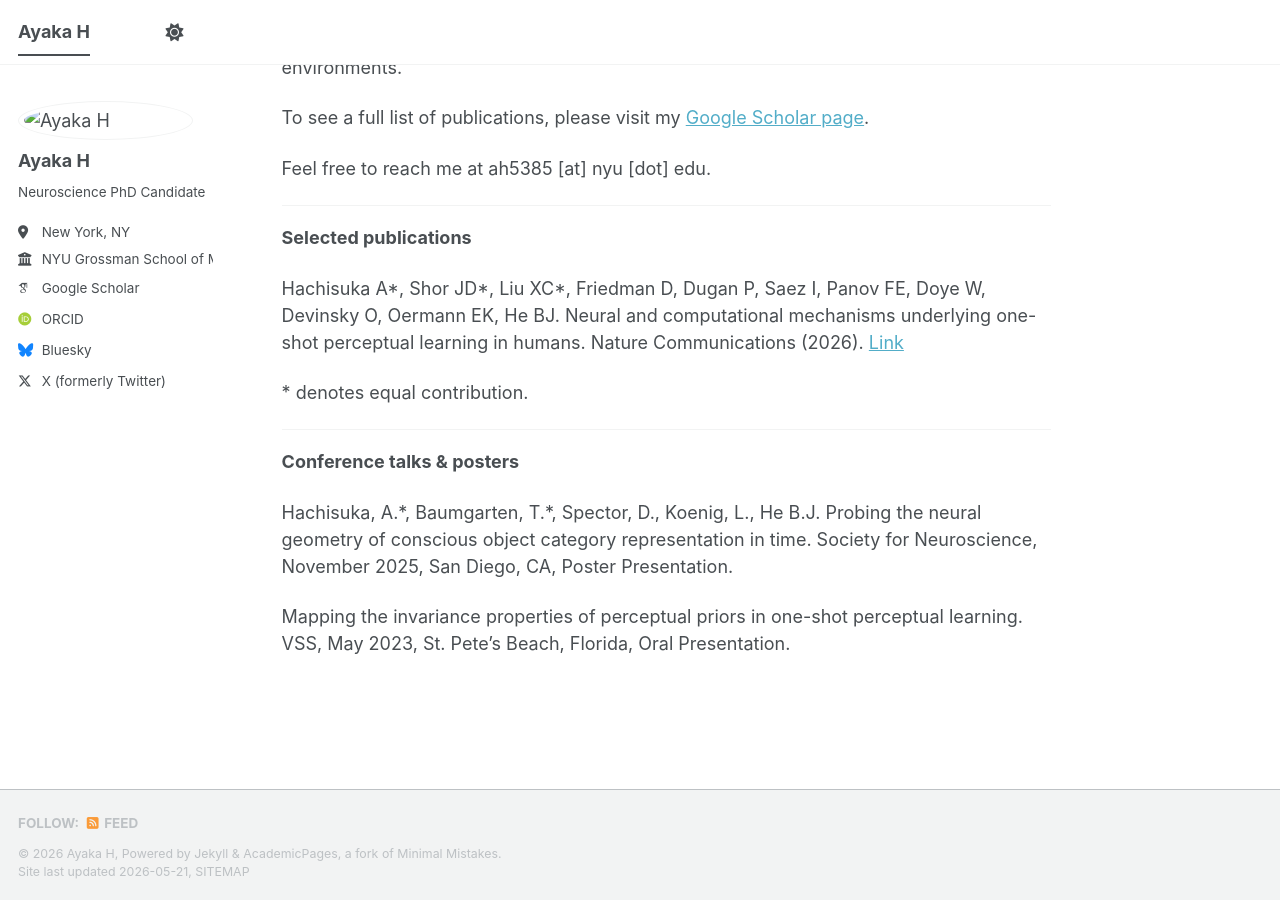
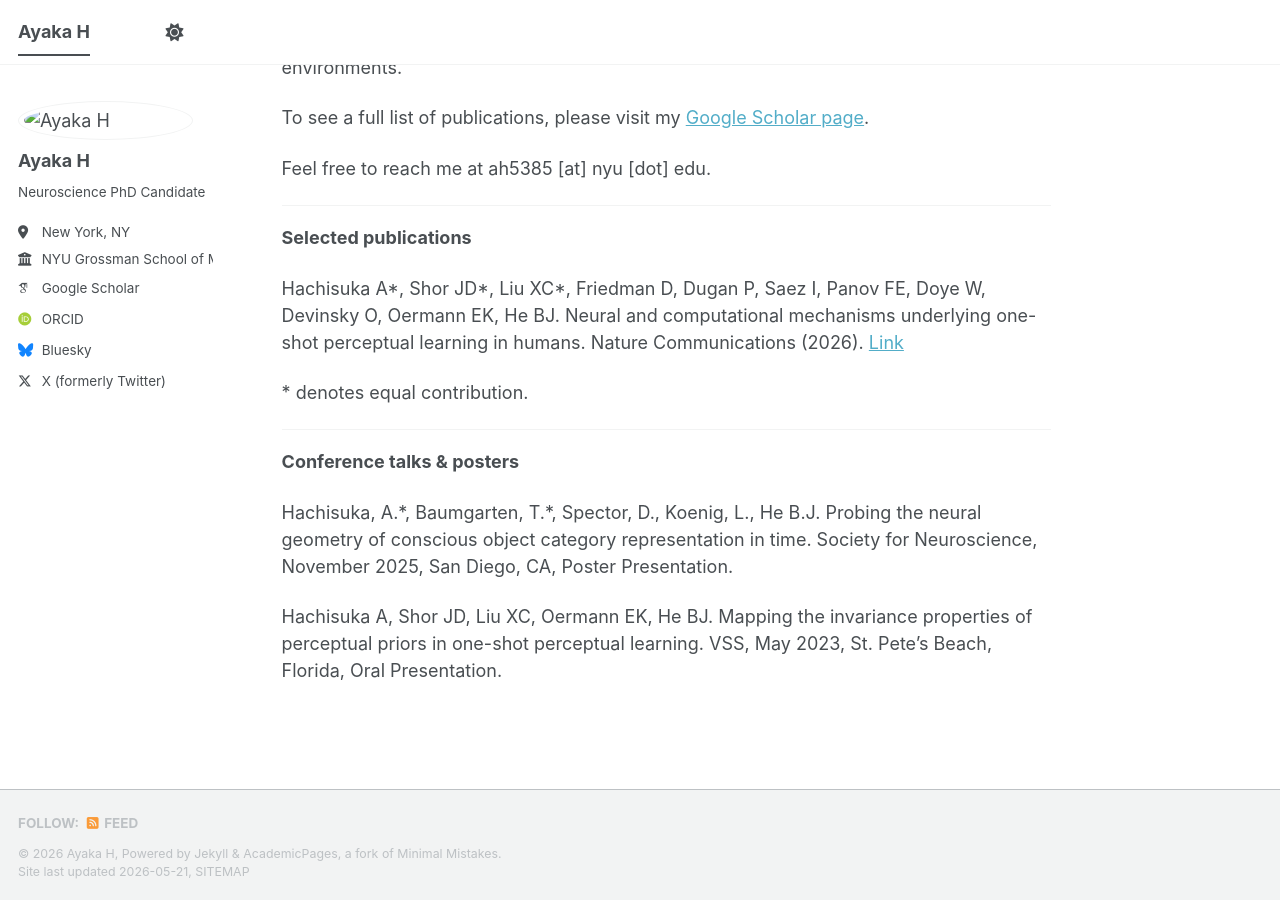
Before and after one commit to ahachisuka/ayakahach.github.io, a Jekyll site: the page built from _pages/about.md, in a window 1280 px wide and 900 px high, scrolled down 568 px. Built offline with Jekyll 4.4.1, drawn with Linux system fonts in a browser that asks for light colours; some web fonts are replaced; a script bundle is joined from its source files by our own code; library files that are not in the unit come from our copies.

Commit message:
Update about.md

```diff
--- a/_pages/about.md
+++ b/_pages/about.md
@@ -32,4 +32,4 @@ Hachisuka A\*, Shor JD\*, Liu XC\*, Friedman D, Dugan P, Saez I, Panov FE, Doye
 
 Hachisuka, A.\*, Baumgarten, T.\*, Spector, D., Koenig, L., He B.J. Probing the neural geometry of conscious object category representation in time. Society for Neuroscience, November 2025, San Diego, CA, Poster Presentation.
 
-Mapping the invariance properties of perceptual priors in one-shot perceptual learning. VSS, May 2023, St. Pete's Beach, Florida, Oral Presentation.
+Hachisuka A, Shor JD, Liu XC, Oermann EK, He BJ. Mapping the invariance properties of perceptual priors in one-shot perceptual learning. VSS, May 2023, St. Pete's Beach, Florida, Oral Presentation.
```
